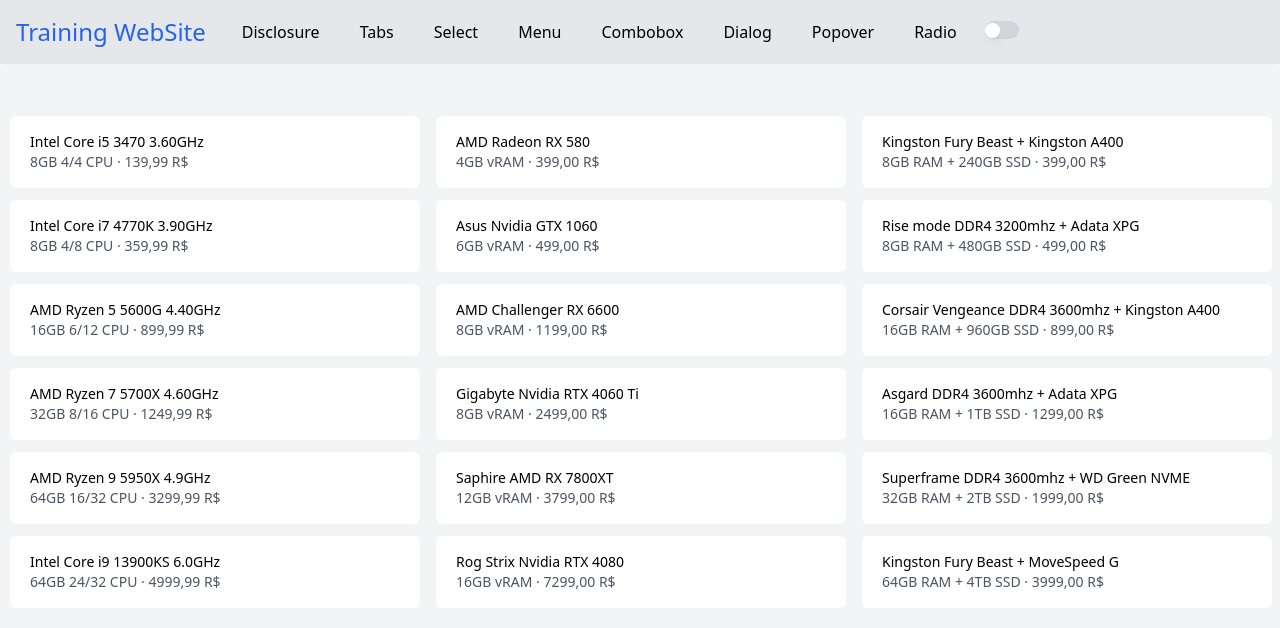
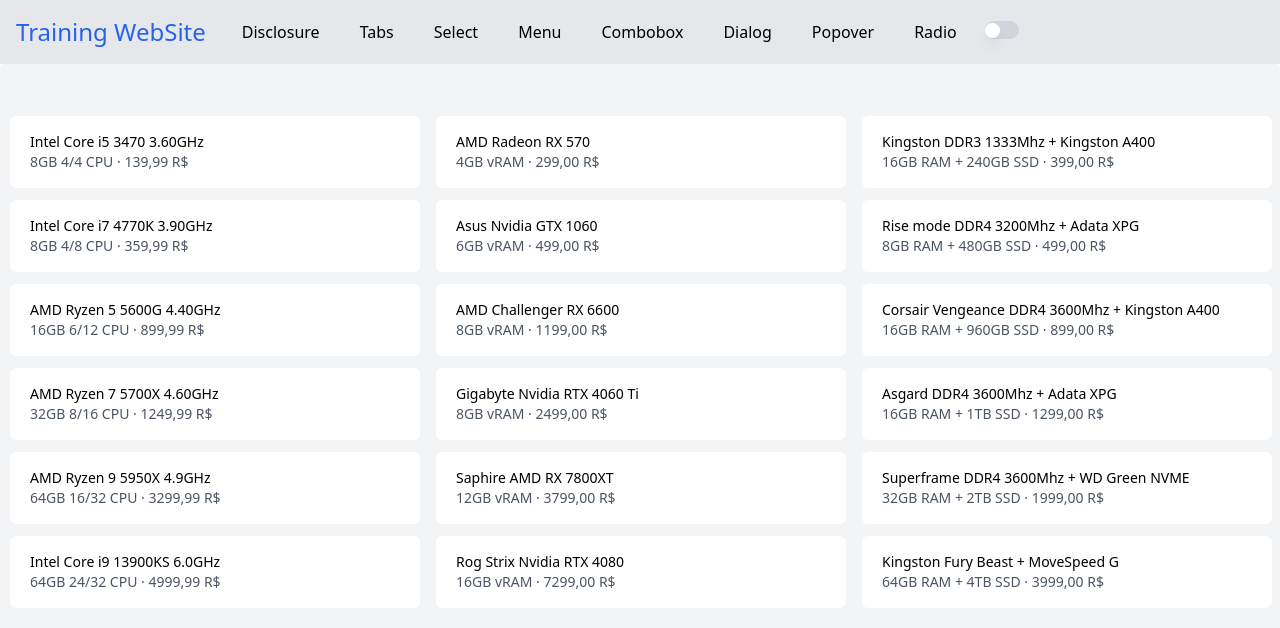
Before and after one commit to giliolizera/Training, a Vue app: page /radio in a window 1280 px wide. Shown: the top 628 px of the page. Built offline with nearby package versions, Linux system fonts and the light colour scheme; what maska would draw is missing.

Commit message:
feat: updates database and pages

```diff
--- a/src/components/Gpu.vue
+++ b/src/components/Gpu.vue
@@ -35,9 +35,9 @@ export default {
    data: () => ({
       plans: [
       {
-            name: 'AMD Radeon RX 580',
+            name: 'AMD Radeon RX 570',
             vram: '4GB',
-            price: '399,00',
+            price: '299,00',
          },
          {
             name: 'Asus Nvidia GTX 1060',
--- a/src/components/Memory.vue
+++ b/src/components/Memory.vue
@@ -35,27 +35,27 @@
     data: () => ({
        plans: [
        {
-             name: 'Kingston Fury Beast + Kingston A400',
-             specs: '8GB RAM + 240GB SSD',
+             name: 'Kingston DDR3 1333Mhz + Kingston A400',
+             specs: '16GB RAM + 240GB SSD',
              price: '399,00',
           },
           {
-             name: 'Rise mode DDR4 3200mhz + Adata XPG',
+             name: 'Rise mode DDR4 3200Mhz + Adata XPG',
              specs: '8GB RAM + 480GB SSD',
              price: '499,00',
           },
           {
-             name: 'Corsair Vengeance DDR4 3600mhz + Kingston A400',
+             name: 'Corsair Vengeance DDR4 3600Mhz + Kingston A400',
              specs: '16GB RAM + 960GB SSD',
              price: '899,00',
           },
           {
-             name: 'Asgard DDR4 3600mhz + Adata XPG',
+             name: 'Asgard DDR4 3600Mhz + Adata XPG',
              specs: '16GB RAM + 1TB SSD',
              price: '1299,00',
           },
           {
-             name: 'Superframe DDR4 3600mhz + WD Green NVME',
+             name: 'Superframe DDR4 3600Mhz + WD Green NVME',
              specs: '32GB RAM + 2TB SSD',
              price: '1999,00',
           },
--- a/src/components/Radio.vue
+++ b/src/components/Radio.vue
@@ -54,6 +54,9 @@
       </div>
       <div class="col-span- grid-cols-3">
         <Memory />
+      </div>
+      <div class="col-span- grid-cols-1">
+        <Power />
       </div>
    </div>
 </div>
@@ -115,5 +118,6 @@ import Upside from "./Upside.vue";
 import UpSideMenu from "./UpSideMenu.vue";
 import Gpu from "./Gpu.vue";
 import Memory from "./Memory.vue";
+import Power from "./Power.vue";
 document.title = "Radio - Training";
 </script>
```
